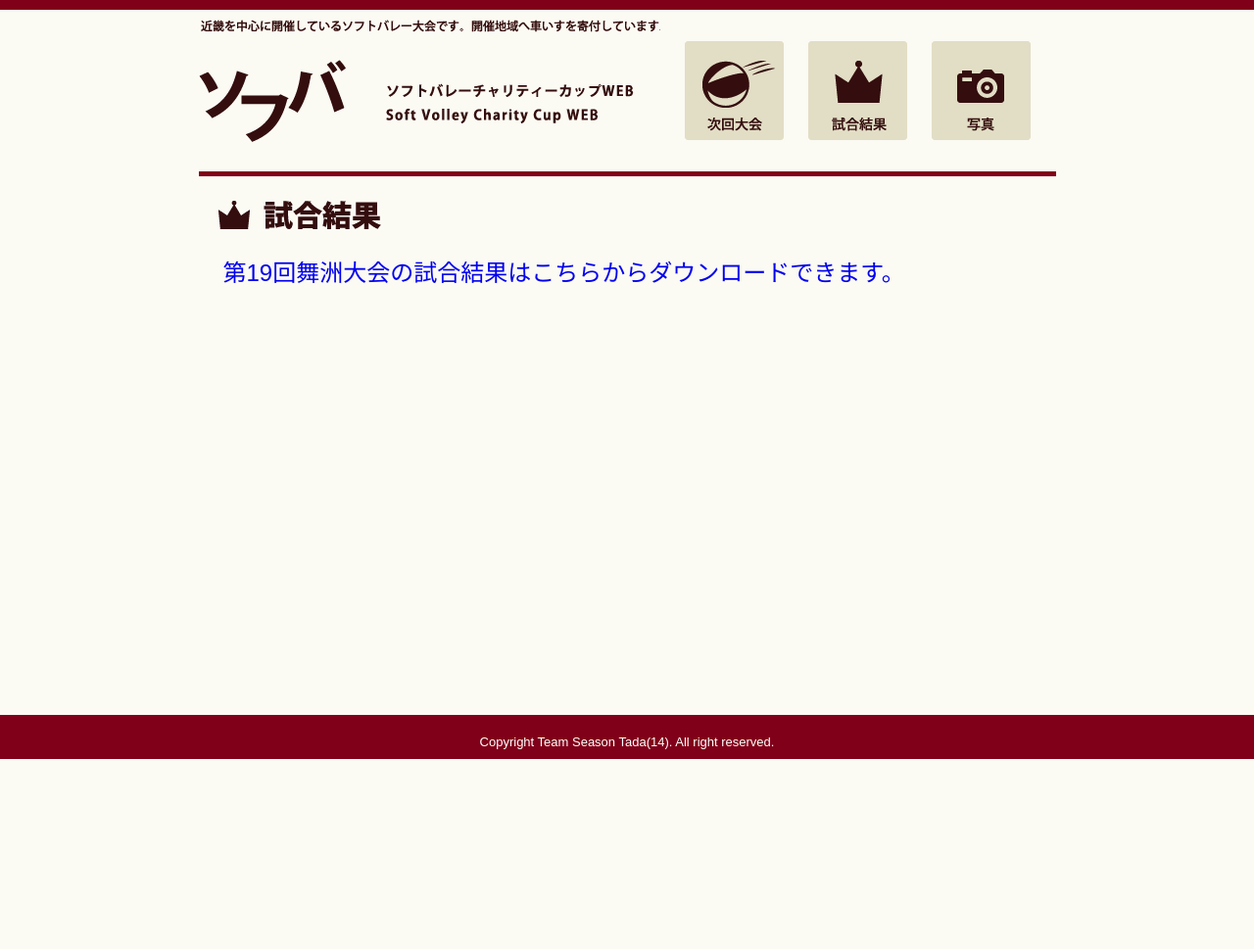
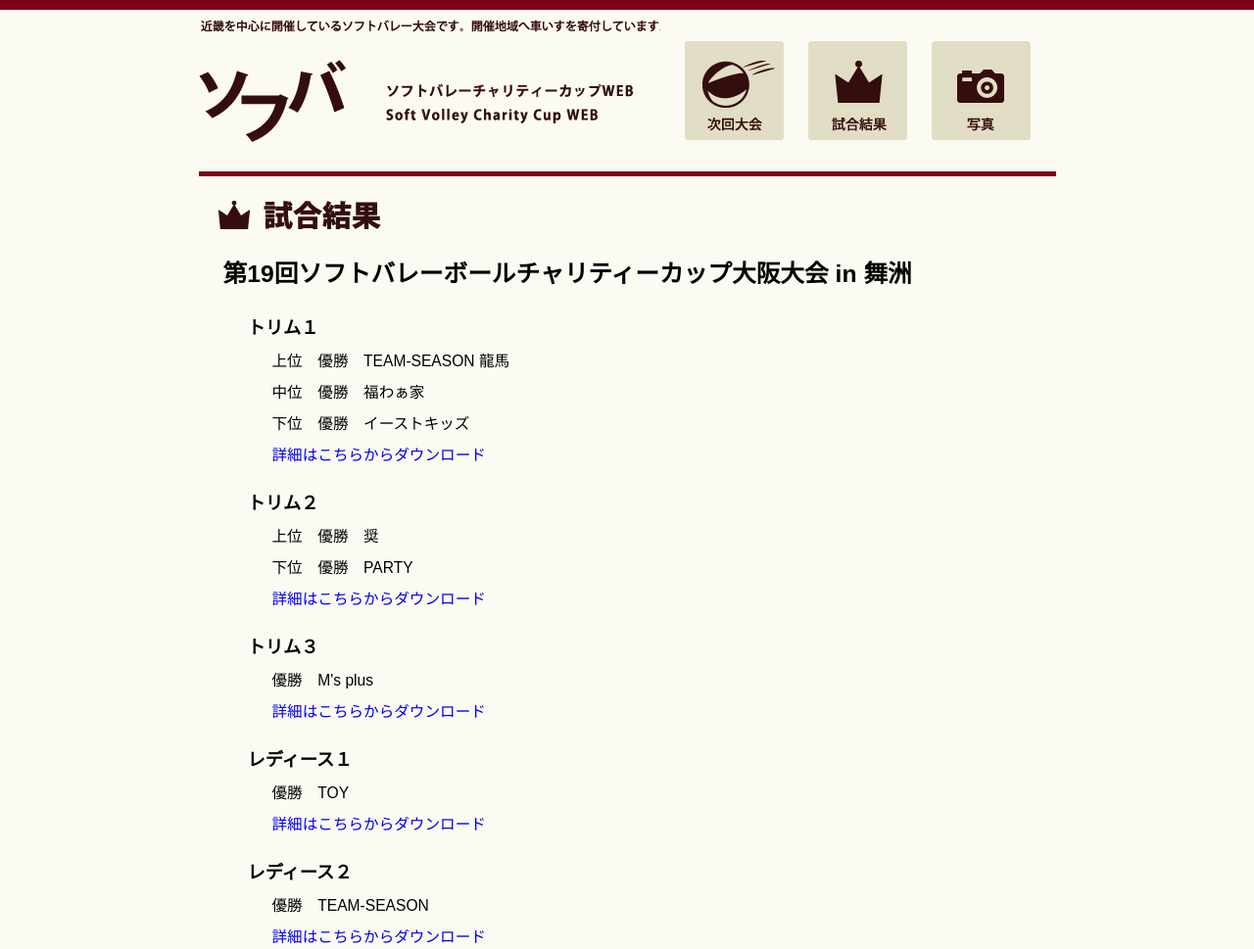
Before and after one commit to nakamoto023/CharityCupWeb, a plain HTML site: page gameResult.html in a window 1280 px wide. Shown: the top 969 px of the page at 98% size. Before the commit the page ends 800 px from the top, so only its background shows below. Drawn offline with Linux system fonts and the light colour scheme.

Commit message:
リンク募集から相互リンク募集へ変更。 第19回舞洲大会の試合結果ページを、ドロップボックスからローカルファイルへ変更。

```diff
--- a/css/gameResult.css
+++ b/css/gameResult.css
@@ -5,12 +5,19 @@
 
 div#gameResult {
     width:875px;
-    height:500px;
     margin-top:25px;
 }
-div#gameResult h2 {
+div#gameResult h3 {
+    margin:25px 0 0 25px;
+    font-size:1.9em;
+    font-weight:bold;
 }
-div#gameResult p {
-    margin:25px 0 0 25px;
-    font-size:24px;
+div#gameResult dl dt {
+    margin:25px 0 0 50px;
+    font-size:1.4em;
+    font-weight:bold;
 }
+div#gameResult dl dd {
+    font-size:1.2em;
+    margin:10px 0 0 75px;
+}
--- a/gameResult.html
+++ b/gameResult.html
@@ -38,7 +38,27 @@
 
   <div id="gameResult">
     <h2><img src="images/gameResult_title.gif" alt="試合結果" /></h2>
-    <p><a href="https://www.dropbox.com/sh/z1e11jsxgci2fl4/sjcndMLkcD">第19回舞洲大会の試合結果はこちらからダウンロードできます。</a></p>
+    <h3>第19回ソフトバレーボールチャリティーカップ大阪大会  in 舞洲</h3>
+    <dl>
+      <dt>トリム１</dt>
+      <dd>上位　優勝　TEAM-SEASON 龍馬</dd>
+      <dd>中位　優勝　福わぁ家</dd>
+      <dd>下位　優勝　イーストキッズ</dd>
+      <dd><a href="res/19_maishima/トリム１.xls">詳細はこちらからダウンロード</a></dd>
+      <dt>トリム２</dt>
+      <dd>上位　優勝　奨</dd>
+      <dd>下位　優勝　PARTY</dd>
+      <dd><a href="res/19_maishima/トリム２.xls">詳細はこちらからダウンロード</a></dd>
+      <dt>トリム３</dt>
+      <dd>優勝　M's plus</dd>
+      <dd><a href="res/19_maishima/トリム３.xls">詳細はこちらからダウンロード</a></dd>
+      <dt>レディース１</dt>
+      <dd>優勝　TOY</dd>
+      <dd><a href="res/19_maishima/レディース１.xls">詳細はこちらからダウンロード</a></dd>
+      <dt>レディース２</dt>
+      <dd>優勝　TEAM-SEASON</dd>
+      <dd><a href="res/19_maishima/レディース２.xls">詳細はこちらからダウンロード</a></dd>
+    </dl>
   </div>
   <!-- #gameResult -->
 
@@ -47,7 +67,7 @@
 
 <div id="footer">
   <div id="footer_wrapper">
-  <p>Copyright Team Season Tada(14). All right reserved.</p>
+    <p>Copyright Team Season Tada(14). All right reserved.</p>
   </div>
 </div>
 <!-- #footer -->
```
Also changed, not shown: index.html (+4 -4 lines), images/slide_team_link.jpg, 5 other files.
